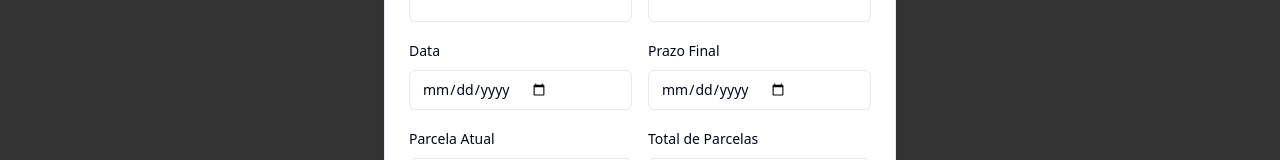
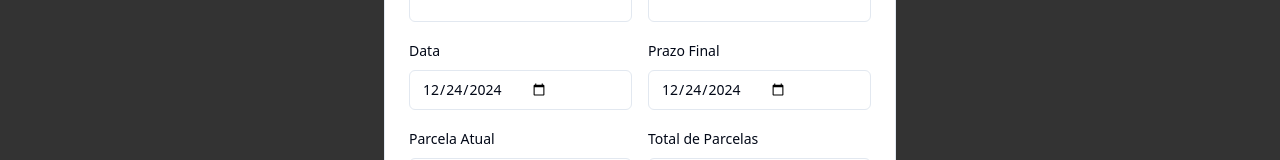
Before and after one commit to paycardsx/savvy-funds-control, a React (Vite) app: page / in a window 1280 px wide. Both pictures are taken after typing "Sample" into the empty fields and a click on the button "Adicionar Transação". Shown: the part 315-475 px from the top of the page. Built offline with nearby package versions, Linux system fonts and the light colour scheme.

Commit message:
Update default dates to today
Set the default date fields in the transaction forms to today's date for improved user experience.
[skip gpt_engineer]

```diff
--- a/src/components/AddTransactionForm.tsx
+++ b/src/components/AddTransactionForm.tsx
@@ -10,10 +10,12 @@ interface AddTransactionFormProps {
 }
 
 export const AddTransactionForm = ({ onAddTransaction }: AddTransactionFormProps) => {
+  const today = new Date().toISOString().split('T')[0];
+
   const [description, setDescription] = useState("");
   const [amount, setAmount] = useState("");
-  const [date, setDate] = useState("");
-  const [dueDate, setDueDate] = useState("");
+  const [date, setDate] = useState(today);
+  const [dueDate, setDueDate] = useState(today);
   const [category, setCategory] = useState("");
   const [type, setType] = useState<TransactionType>("expense");
   const [status, setStatus] = useState<TransactionStatus>("pending");
@@ -26,8 +28,8 @@ export const AddTransactionForm = ({ onAddTransaction }: AddTransactionFormProps
       description,
       amount: Number(amount),
       date,
-      ...(type !== 'income' && dueDate ? { dueDate } : {}),
-      ...(type !== 'income' && Number(totalInstallments) > 1 ? {
+      ...(type !== 'income' && type !== 'daily_expense' && dueDate ? { dueDate } : {}),
+      ...(type !== 'income' && type !== 'daily_expense' && Number(totalInstallments) > 1 ? {
         installments: {
           current: Number(currentInstallment),
           total: Number(totalInstallments)
@@ -40,8 +42,8 @@ export const AddTransactionForm = ({ onAddTransaction }: AddTransactionFormProps
     onAddTransaction(transaction);
     setDescription("");
     setAmount("");
-    setDate("");
-    setDueDate("");
+    setDate(today);
+    setDueDate(today);
     setCategory("");
     setType("expense");
     setStatus("pending");
```
